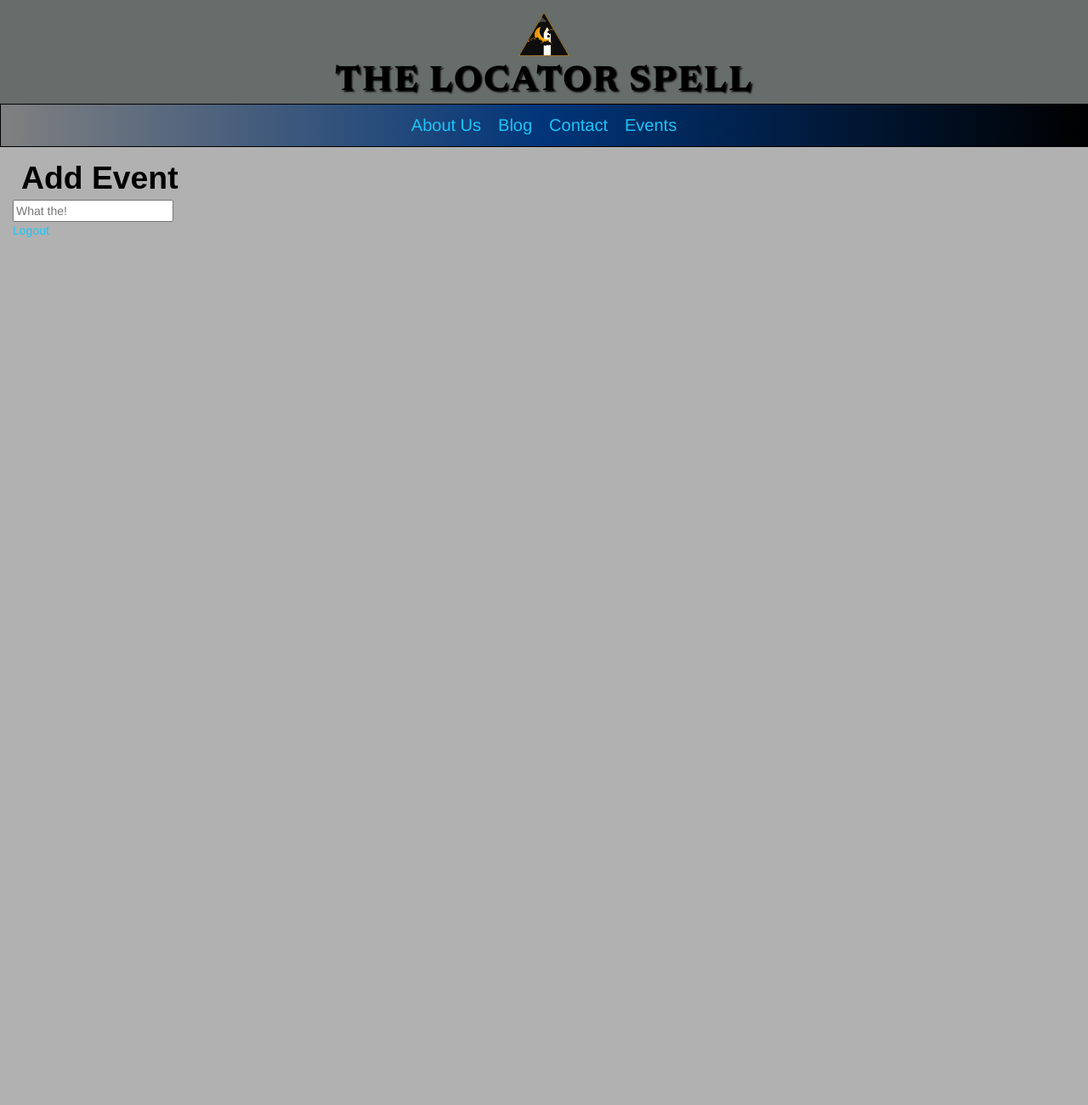
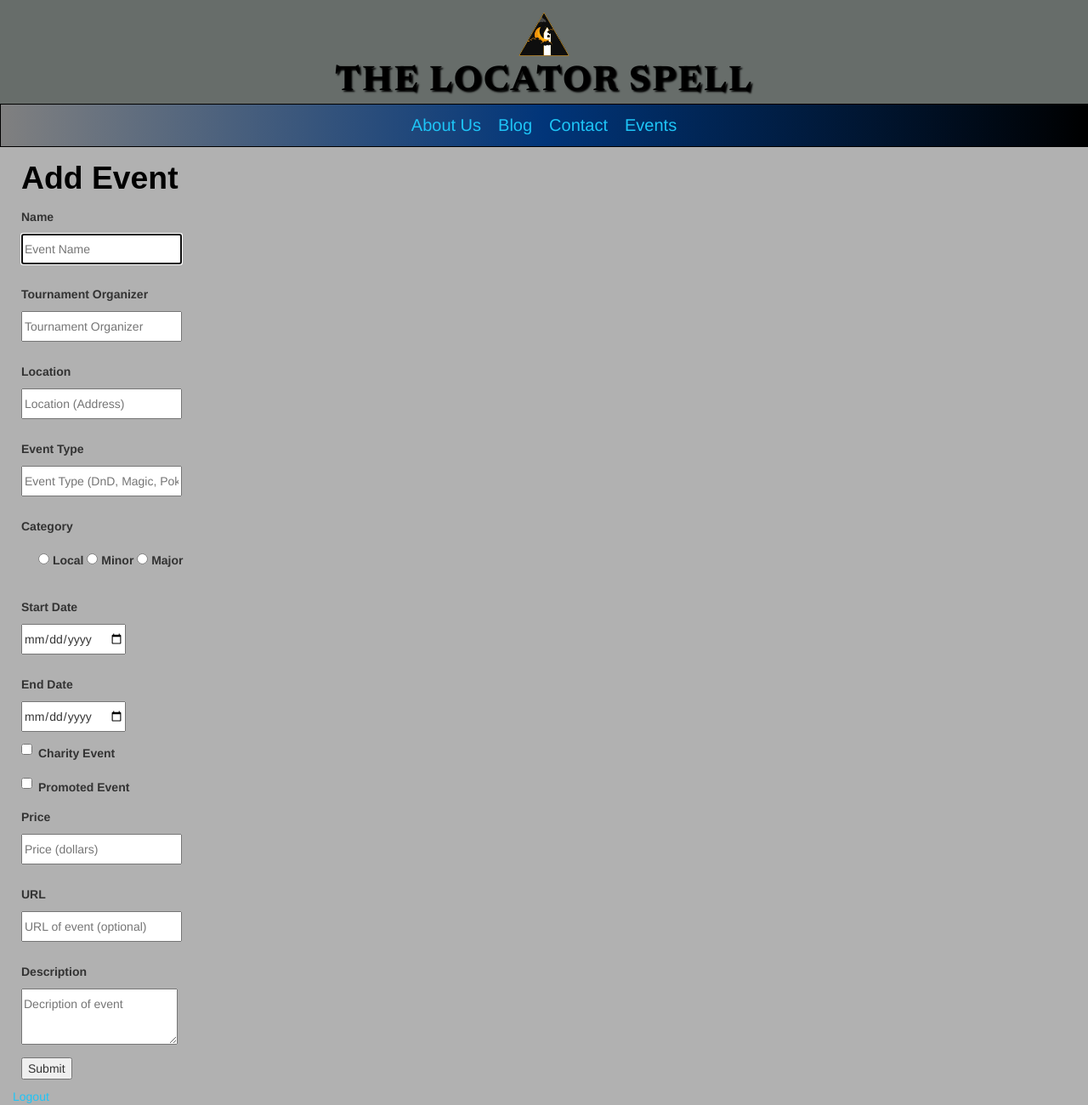
Before and after one commit to gillemic/TheLocatorSpell, a Flask app: page /add_event in a window 1280 px wide. Shown: the whole page at 85% size. Before the commit the page ends 279 px from the top, so only its background shows below. Run offline with Flask 3, Linux system fonts and the light colour scheme; the visitor is signed in with stand-in values (Sample User, id 1); some libraries are stand-ins or nearby versions; some web fonts are replaced.

Commit message:
blog page, add event page

```diff
--- a/app/main.py
+++ b/app/main.py
@@ -38,6 +38,11 @@ def events():
 def add_event():
      return render_template('add_event.html')
 
+@main.route('/blog')
+def blog():
+     return render_template('blog.html')
+
+
 """
 @app.route('/login')
 def login():
--- a/app/templates/add_event.html
+++ b/app/templates/add_event.html
@@ -4,9 +4,98 @@
 <div class="main-page">
     <h2>Add Event</h2>
     <div class="page-content">
-        <form>
-            <input placeholder="What the!"/>
-        </form>
+        <div class="box">
+            <form method="POST" onsubmit="return false;">
+                <label for="name">Name</label>
+                <div class="field">
+                    <div class="control">
+                        <input class="input is-large" type="text" name="name" placeholder="Event Name" autofocus="">
+                    </div>
+                </div>
+                <br>
+                <label for="tournament_organizer">Tournament Organizer</label>
+                <div class="field">
+                    <div class="control">
+                        <input class="input is-large" type="text" name="tournament_organizer" placeholder="Tournament Organizer">
+                    </div>
+                </div>
+                <br>
+                <label for="location">Location</label>
+                <div class="field">
+                    <div class="control">
+                        <input class="input is-large" type="text" name="location" placeholder="Location (Address)">
+                    </div>
+                </div>
+                <br>
+                <label for="event_type">Event Type</label>
+                <div class="field">
+                    <div class="control">
+                        <input class="input is-large" type="text" name="event_type" placeholder="Event Type (DnD, Magic, Pokemon, etc.)">
+                    </div>
+                </div>
+                <br>
+                <label for="category">Category</label>
+                <div class="field">
+                    <label class="checkbox">
+                        <fieldset>
+                            <input type="radio" name="category" value="local">
+                            Local
+                            <input type="radio" name="category" value="minor">
+                            Minor
+                            <input type="radio" name="category" value="major">
+                            Major
+                        </fieldset>
+                    </label>
+                </div>
+                <br>
+                <label for="start_date">Start Date</label>
+                <div class="field">
+                    <div class="control">
+                        <input class="input is-large" type="date" name="start_date" placeholder="Start Date">
+                    </div>
+                </div>
+                <br>
+                <label for="end_date">End Date</label>
+                <div class="field">
+                    <div class="control">
+                        <input class="input is-large" type="date" name="end_date" placeholder="End Date">
+                    </div>
+                </div>
+                <div class="field">
+                    <label class="checkbox">
+                        <input type="checkbox" name="charity">
+                        Charity Event
+                    </label>
+                </div>
+                <div class="field">
+                    <label class="checkbox">
+                        <input type="checkbox" name="promoted">
+                        Promoted Event
+                    </label>
+                </div>
+                <label for="price">Price</label>
+                <div class="field">
+                    <div class="control">
+                        <input class="input is-large" type="number" name="price" placeholder="Price (dollars)">
+                    </div>
+                </div>
+                <br>
+                <label for="url">URL</label>
+                <div class="field">
+                    <div class="control">
+                        <input class="input is-large" type="text" name="url" placeholder="URL of event (optional)">
+                    </div>
+                </div>
+                <br>
+                <label for="description">Description</label>
+                <div class="field">
+                    <div class="control">
+                        <textarea class="input is-large" type="text" name="description" placeholder="Decription of event"></textarea>
+                    </div>
+                </div>
+                <button class="button is-block is-info is-large is-fullwidth">Submit</button>
+            </form>
+        </div>
     </div>
     <footer>
         <a href="{{ url_for('auth.logout') }}">Logout</a>
--- a/app/templates/base.html
+++ b/app/templates/base.html
@@ -36,7 +36,7 @@
     </div>
     <div class="nav-links">
       <a href="{{ url_for('main.about') }}">About Us</a>
-      <a href="/">Blog</a>
+      <a href="{{ url_for('main.blog')}}">Blog</a>
       <a href="{{ url_for('main.about') }}">Contact</a>
       <a href="{{ url_for('main.events') }}">Events</a>
     </div>
--- a/app/templates/events.html
+++ b/app/templates/events.html
@@ -60,8 +60,8 @@
                     <br>
                 </form>
                 <div class="showhide-wrapper">
-                    <a id="hide-button" onclick="hideSearch()">Hide Advanced Search</a>
-                    <a id="show-button" onclick="showSearch()">Show Advanced Search</a>
+                    <a id="hide-button" onclick="hideSearch()">Hide</a>
+                    <a id="show-button" onclick="showSearch()">Show</a>
                 </div>
             </div>
             <div id="pageData">
```
Also changed, not shown: app/templates/blog.html (added, +10 -0 lines).
